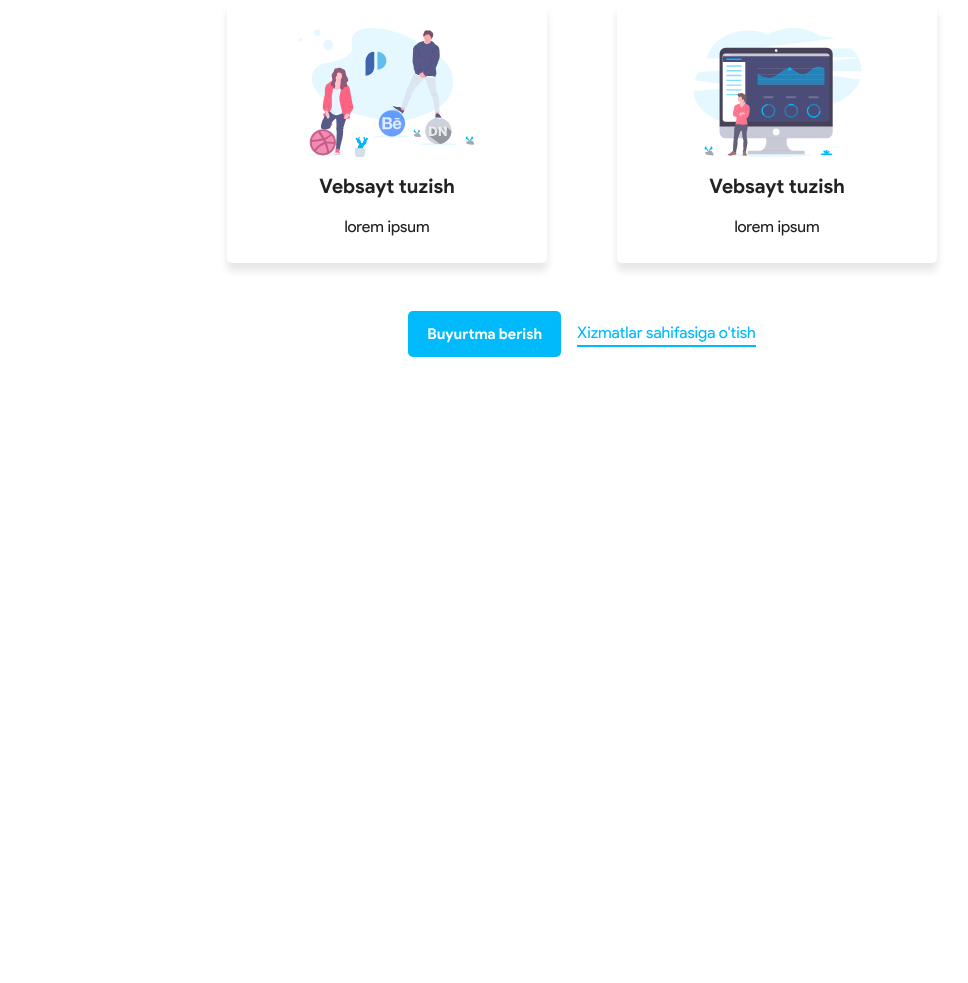
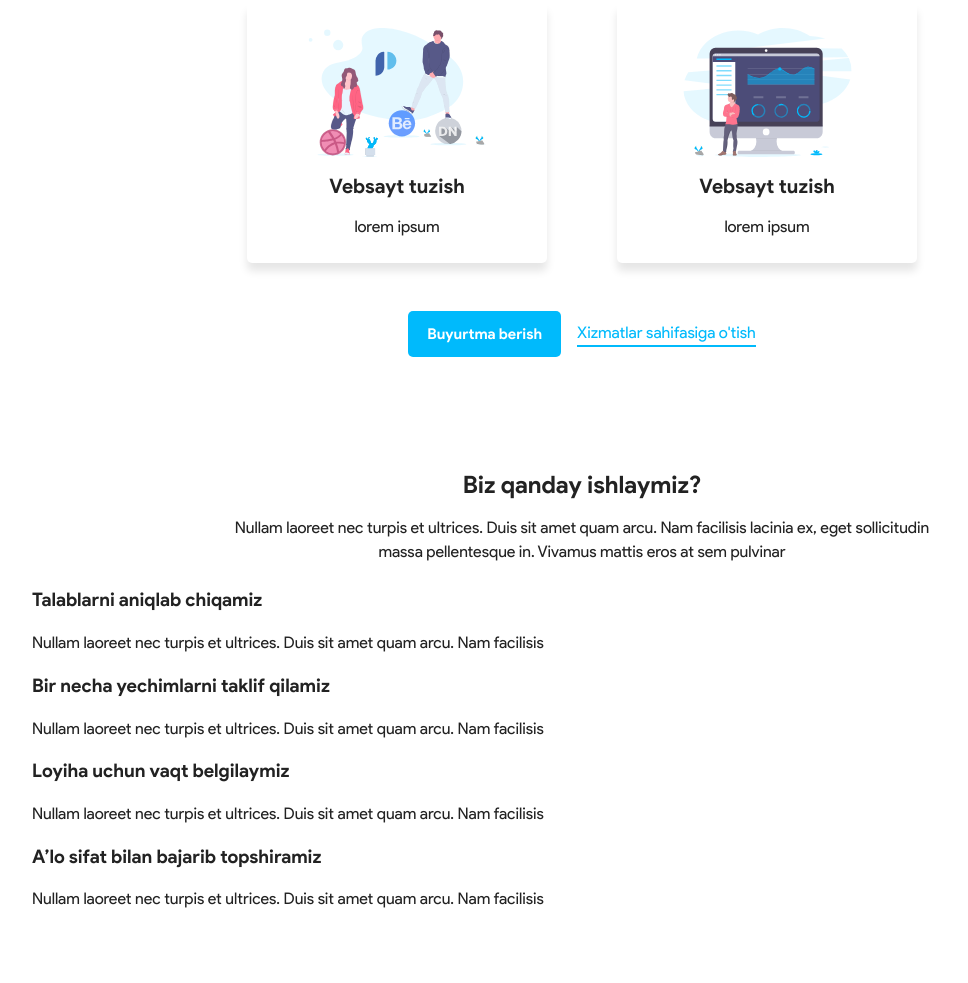
Before and after one commit to udilbar/pixer, a plain HTML site: page index.html in a window 1280 px wide. Shown: the part 957-1940 px from the top of the page, without its empty margins (58-1026 px from the left). Before the commit the page ends 1370 px from the top, so only its background shows below. Drawn offline with Linux system fonts and the light colour scheme.

Commit message:
Add how we work section

```diff
--- a/css/styles.css
+++ b/css/styles.css
@@ -304,11 +304,11 @@ img {
   padding: 0;
   list-style-type: none;
   display: flex;
-  align-items: center;
   flex-wrap: wrap;
 }
 
 .services-item {
+  display: flex;
   margin-right: 70px;
   margin-bottom: 48px;
 }
@@ -333,13 +333,23 @@ img {
   display: flex;
   flex-direction: column;
   align-items: center;
-  justify-content: center;
-  width: 320px;
+  width: 300px;
+  padding-left: 10px;
+  padding-right: 10px;
   text-align: center;
   text-decoration: none;
   color: #222;
   padding-top: 24px;
   padding-bottom: 24px;
+  transition: box-shadow 0.3s ease;
+}
+
+.services-link:hover {
+  box-shadow: 0px 12px 21px rgba(0, 0, 0, 0.1);
+}
+
+.services-link:active {
+  box-shadow: 0px 4px 4px rgba(0, 0, 0, 0.2);
 }
 
 .services-link::before {
@@ -386,6 +396,7 @@ img {
 
 .services-link-text {
   margin: 0;
+  flex-grow: 1;
 }
 
 .services-ordering {
@@ -404,3 +415,16 @@ img {
   text-decoration: none;
   border-bottom: 2px solid #00BAFC;
 }
+
+/* How we work section */
+
+.process-list {
+  padding: 0;
+  margin: 0;
+  list-style-type: none;
+}
+
+.process {
+  padding-top: 56px;
+  padding-bottom: 56px;
+}
--- a/index.html
+++ b/index.html
@@ -140,6 +140,34 @@
         </div>
       </div>
     </section><!-- services -->
+
+    <section class="process">
+      <div class="container">
+        <h2 class="section-heading">Biz qanday ishlaymiz?</h2>
+        <p class="section-text">Nullam laoreet nec turpis et ultrices. Duis sit amet quam arcu. Nam facilisis lacinia ex, eget sollicitudin massa pellentesque in. Vivamus mattis eros at sem pulvinar</p>
+        <ol class="process-list">
+          <li class="process-item">
+            <h3 class="process-item-heading">Talablarni aniqlab chiqamiz</h3>
+            <p class="process-item-text">Nullam laoreet nec turpis et ultrices. Duis sit amet quam arcu. Nam facilisis</p>
+          </li>
+
+          <li class="process-item">
+            <h3 class="process-item-heading">Bir necha yechimlarni taklif qilamiz</h3>
+            <p class="process-item-text">Nullam laoreet nec turpis et ultrices. Duis sit amet quam arcu. Nam facilisis</p>
+          </li>
+
+          <li class="process-item">
+            <h3 class="process-item-heading">Loyiha uchun vaqt belgilaymiz</h3>
+            <p class="process-item-text">Nullam laoreet nec turpis et ultrices. Duis sit amet quam arcu. Nam facilisis</p>
+          </li>
+
+          <li class="process-item">
+            <h3 class="process-item-heading">A’lo sifat bilan bajarib topshiramiz</h3>
+            <p class="process-item-text">Nullam laoreet nec turpis et ultrices. Duis sit amet quam arcu. Nam facilisis</p>
+          </li>
+        </ol>
+      </div>
+    </section><!-- process -->
   </main>
 </body>
 </html>
```
